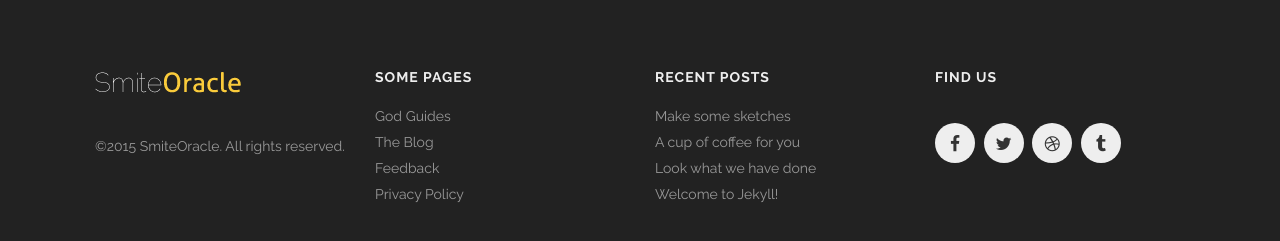
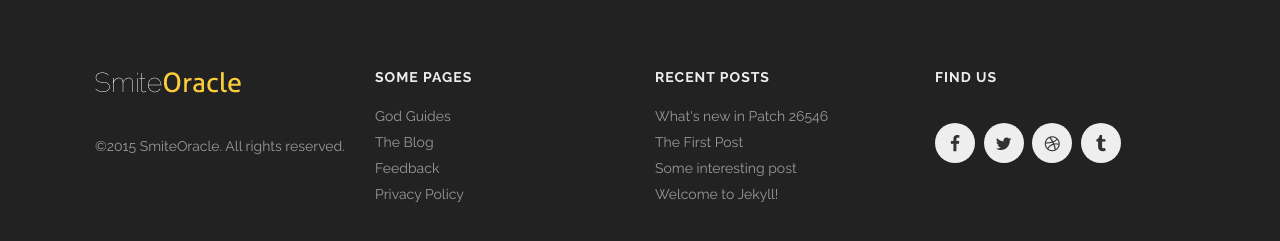
Before and after one commit to etims1/etims1.github.io, a Jekyll site: the page built from _posts/2015-04-14-what's-new-in-patch-26546.markdown, in a window 1280 px wide and 900 px high, scrolled down 2936 px. Shown: the part 592-833 px from the top of the window. Built offline with Jekyll 4.4.1, drawn with Linux system fonts in a browser that asks for light colours; some of the changed text lies outside the part shown.

Commit message:
Cleaned up posts

```diff
--- a/_includes/sidebar.html
+++ b/_includes/sidebar.html
@@ -27,12 +27,6 @@
     <li>
       <a href='#'>5 steps to a more successful WordPress theme</a>
     </li>
-    <li>
-      <a href='#'>HTML 5 in real world</a>
-    </li>
-    <li>
-      <a href='#'>Javascript debugging</a>
-    </li>
   </ul>
 </div>
 <!-- <div class='links'>
--- a/_posts/2015-04-14-look-what-we-have-done.markdown
+++ b/_posts/2015-04-14-some-interesting-post.markdown
@@ -1,6 +1,6 @@
 ---
 layout: post
-title:  Look what we have done
+title:  Some interesting post
 date:   2015-04-14 10:52:12
 images: images/@stock/blog-1.jpg
 excerpt:
--- a/_posts/2015-04-14-make-some-sketches.markdown
+++ b/_posts/2015-04-14-the-first-post.markdown
@@ -1,13 +1,11 @@
 ---
 layout: post
-title:  Make some sketches
-date:   2015-04-14 10:58:12
-images:
-  - images/@stock/blog-3.jpg
-  - images/@stock/blog-2.jpg
+title:  The First Post
+date:   2015-04-14 10:57:12
+images: images/@stock/blog-2.jpg
 excerpt:
   Iste neque doloribus dolor quis ad sit dolores dolor sit perferendis. nemo in rerum ducimus possimus aspernatur quas est. dolorem eaque vel id quasi voluptatem eligendi rerum et quo ut. fuga qui ea voluptates sunt
-categories: Logo Development
+categories: Design Bussiness
 ---
 
 Et sed ut quo maiores praesentium consequatur ipsum fuga aliquid corporis vel. exercitationem saepe vel aut consectetur vitae sed. necessitatibus est voluptatem nihil officiis nam debitis et perferendis exercitationem animi qui impedit modi recusandae. sapiente molestiae excepturi maxime. eum sequi nisi et itaque sunt nesciunt nulla vel sit ratione animi
--- a/_posts/2015-04-14-a-cup-of-coffee-for-you.markdown
+++ b/_posts/2015-04-14-what's-new-in-patch-26546.markdown
@@ -1,11 +1,13 @@
 ---
 layout: post
-title:  A cup of coffee for you
-date:   2015-04-14 10:57:12
-images: images/@stock/blog-2.jpg
+title:  What's new in Patch 26546
+date:   2015-04-14 10:58:12
+images:
+  - images/@stock/blog-3.jpg
+  - images/@stock/blog-2.jpg
 excerpt:
   Iste neque doloribus dolor quis ad sit dolores dolor sit perferendis. nemo in rerum ducimus possimus aspernatur quas est. dolorem eaque vel id quasi voluptatem eligendi rerum et quo ut. fuga qui ea voluptates sunt
-categories: Design Bussiness
+categories: Logo Development
 ---
 
 Et sed ut quo maiores praesentium consequatur ipsum fuga aliquid corporis vel. exercitationem saepe vel aut consectetur vitae sed. necessitatibus est voluptatem nihil officiis nam debitis et perferendis exercitationem animi qui impedit modi recusandae. sapiente molestiae excepturi maxime. eum sequi nisi et itaque sunt nesciunt nulla vel sit ratione animi
```
